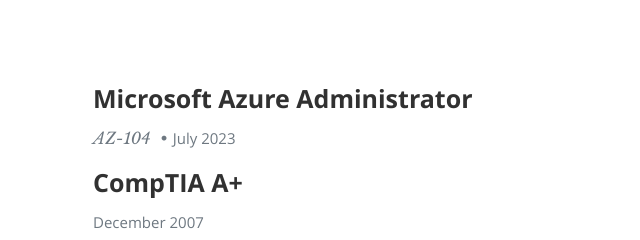
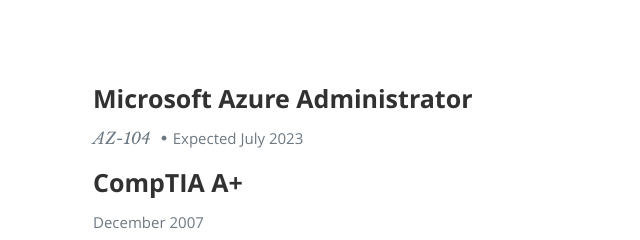
Before and after one commit to texkev/azure-resume, a plain HTML site: page frontend/index.html in a window 1280 px wide. Shown: the part 1160-1400 px from the top of the page, 312-952 px from the left. Drawn offline with nearby package versions, Linux system fonts and the light colour scheme; no server answers.

Commit message:
Edited HTML

```diff
--- a/frontend/index.html
+++ b/frontend/index.html
@@ -126,7 +126,7 @@
                <div class="twelve columns">
 
                   <h3>Microsoft Azure Administrator</h3>
-                  <p class="info">AZ-104 <span>&bull;</span><em class="date">July 2023</em></p>
+                  <p class="info">AZ-104 <span>&bull;</span><em class="date">Expected July 2023</em></p>
 
                </div>
 
```
